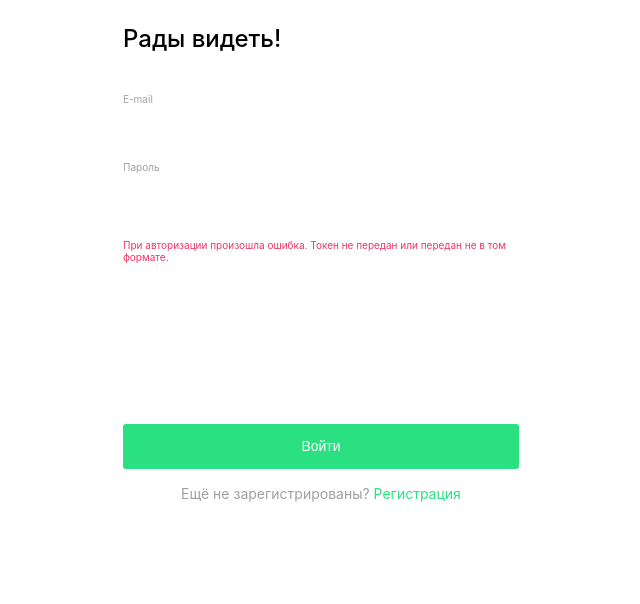
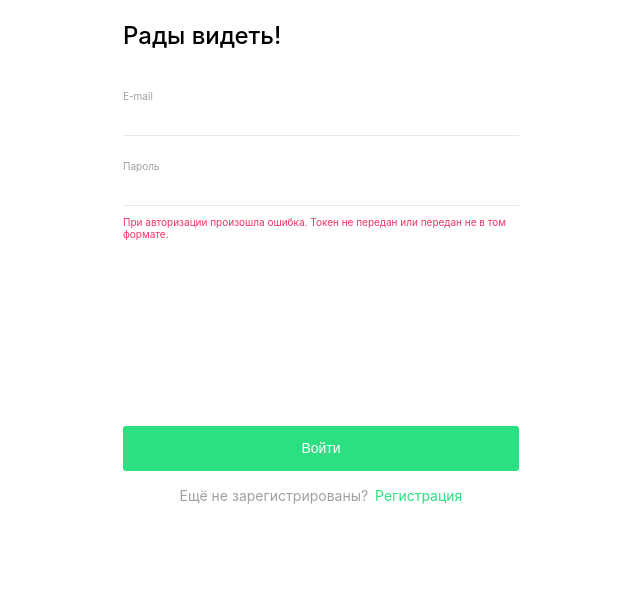
Before and after one commit to Evgeta/movies-explorer-frontend, a React app: page /signin in a window 1280 px wide. Shown: the part 196-800 px from the top of the page, without its empty margins (319-959 px from the left). Built offline with nearby package versions, Linux system fonts and the light colour scheme.

Commit message:
fix: correct login component inputs and layout

```diff
--- a/src/components/App/App.js
+++ b/src/components/App/App.js
@@ -19,7 +19,7 @@ import { headerShowRoutes, footerShowRoutes } from "../../utils/constants.js";
 function App() {
 
   const history = useHistory();
-  //const [loggedIn, setLoggedIn] = useState(true);  //имитация того, что пользователь не прошел аутентификацию
+  // const [loggedIn, setLoggedIn] = useState(true);  //имитация того, что пользователь не прошел аутентификацию
   const [loggedIn, setLoggedIn] = useState(false); //имитация того, что пользователь прошел аутентификацию
   const [isLoading, setIsLoading] = React.useState(false); //состояние прелоадера
 
--- a/src/components/Login/Login.css
+++ b/src/components/Login/Login.css
@@ -33,7 +33,7 @@
   font-size: 24px;
   line-height: 1.21;
   padding-top: 40px;
-  padding-bottom: 40px;
+  padding-bottom: 16px;
   margin: 0;
 }
 
@@ -53,6 +53,7 @@
   font-size: 10px;
   line-height: 1.2;
   color: #A0A0A0;
+  margin-top: 24px;
 }
 
 .login__form-input {
@@ -61,12 +62,14 @@
   line-height: 1.23;
   background-color: transparent;
   color: black;
-  margin-top: 10px;
   width: 100%;
-  padding: 15px;
+  height: 29px;
+  margin: 5px 0 0;
   box-sizing: border-box;
   border-style: none;
   border: 0;
+  padding-bottom: 10px;
+  border-bottom: 1px solid #E8E8E8;
 }
 
 .login__form-input:focus {
@@ -103,7 +106,7 @@
   padding: 14px 0;
   box-sizing: border-box;
   cursor: pointer;
-  margin-top: 155px;
+  margin-top: 180px;
 }
 
 .login__button:hover {
@@ -124,6 +127,7 @@
   text-decoration: none;
   line-height: 1.25;
   transition: ease-in-out 0.2s;
+  padding-left: 3px;
 }
 
 .login__enter-link:hover {
@@ -132,7 +136,7 @@
 
 @media screen and (max-width: 325px) {
   .login {
-     padding: 56px 30px 30px;
+     padding: 36px 30px 30px;
   }
 
   .login__form {
@@ -140,13 +144,13 @@
   }
 
   .login__form-footer {
-    margin: 187px 0 0;
+    margin: 210px 0 0;
   }
 
   .login__form-title {
     text-align: center;
     padding-top: 50px;
-    padding-bottom: 80px;
+    padding-bottom: 56px;
   }
 
   .login__button {
```
